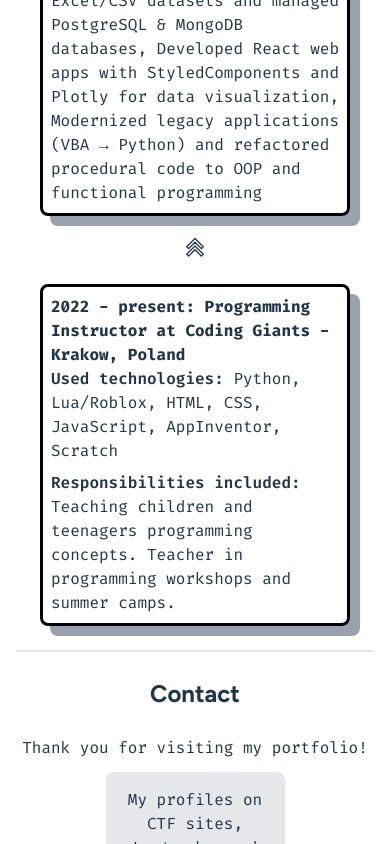
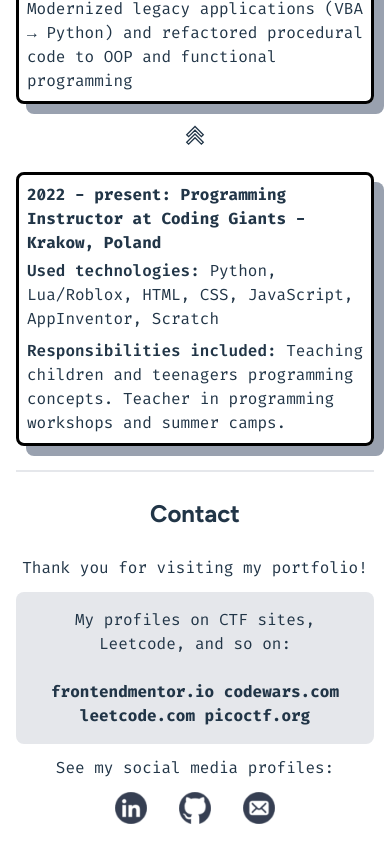
Before and after one commit to little-star45/domanska-portfolio, a React (Vite) app: page / in a window 390 px wide. Shown: the part 5863-6707 px from the top of the page. Built offline with nearby package versions, Linux system fonts and the light colour scheme.

Commit message:
linkedIN name fix x and y spacer in mobile view

```diff
--- a/src/Pages/Home.jsx
+++ b/src/Pages/Home.jsx
@@ -140,7 +140,7 @@ function Home() {
             </div>
     </section>
     <hr className='border-1 border-gray-200 shadow-gray-700 shadow-lg' />
-    <section id='section-experience' className='space-y-5 mx-6 scroll-mt-20'>
+    <section id='section-experience' className='space-y-5 mx-0 lg:mx-6 scroll-mt-20'>
         <p className="text-section-title text-center">Experience</p>
 
             {experiences.map((exp, index) => (
--- a/src/components/Credentials.jsx
+++ b/src/components/Credentials.jsx
@@ -3,8 +3,8 @@
 const Credentials = () => {
 
   return (
-    <div className=' text-center h-contrast:shadow-[0px_-6px_0px_0px_rgba(251, 231, 9, 0.958)] shadow-[0px_-6px_0px_0px_rgba(0,0,0,0.1)] dark:max-w-screen-xl mx-auto font-family-fira-code scroll-pt-16 dark:bg-gray-800 dark:text-white'>
-            <footer className="h-contrast:bg-h-contrast h-contrast:text-yellow-h-contrast bg-dark text-gray-200 text-sm text-center py-4 px-0 mx-0">
+    <div className='text-center h-contrast:shadow-[0px_-6px_0px_0px_rgba(251, 231, 9, 0.958)] shadow-[0px_-6px_0px_0px_rgba(0,0,0,0.1)] dark:max-w-screen-xl mx-auto font-family-fira-code scroll-pt-16 dark:bg-gray-800 dark:text-white'>
+            <footer className="h-contrast:bg-h-contrast h-contrast:text-yellow-h-contrast bg-dark text-gray-200 text-sm text-center py-4 px-2">
               © 2025 Patrycja Domanska. Built with React & TailwindCSS.
               <br></br>
               All icons are free to use without attribution and sourced from{' '}
--- a/src/components/ExperienceCard.jsx
+++ b/src/components/ExperienceCard.jsx
@@ -4,7 +4,7 @@ const ExperienceCard = (props) => {
   const { date, position, company, technologies, responsibilities } = props
 
   return (
-    <div className="h-contrast:bg-h-contrast h-contrast:border-yellow-h-contrast dark:bg-dark flex flex-col  border-3 border-black shadow-[10px_10px_0px_0px_black] p-2 rounded-lg shadow-gray-400 transform hover:scale-102 transition duration-300">
+    <div className="space-y-1 h-contrast:bg-h-contrast h-contrast:border-yellow-h-contrast dark:bg-dark flex flex-col  border-3 border-black shadow-[10px_10px_0px_0px_black] p-2 rounded-lg shadow-gray-400 transform hover:scale-102 transition duration-300">
         <p className='font-bold'>{date}: {position} at {company}</p>
         <div className='flex flex-col gap-2'>
           <p><span className='font-semibold'>Used technologies: </span> {technologies.join(', ')}</p>
--- a/src/components/Footer.jsx
+++ b/src/components/Footer.jsx
@@ -10,7 +10,7 @@ const Footer = () => {
   return (
     <div className='text-center space-y-3'>
             <p>Thank you for visiting my portfolio!</p>
-            <article className="h-contrast:bg-h-contrast h-contrast:border-yellow-h-contrast h-contrast:border-2 p-4 text-center mx-auto max-w-1/2 bg-gray-200 rounded-lg relative overflow-hidden dark:text-gray-800">
+            <article className="h-contrast:bg-h-contrast h-contrast:border-yellow-h-contrast h-contrast:border-2 p-4 text-center mx-auto lg:max-w-1/2 bg-gray-200 rounded-lg relative overflow-hidden dark:text-gray-800">
 
               <p>My profiles on CTF sites, Leetcode, and so on:</p>
               <br />
@@ -30,11 +30,11 @@ const Footer = () => {
                 <img src={githubIcon} alt="Github" className="w-8 h-8 mr-2 dark:bg-white dark:rounded-full dark:border-2" />
 
               </a>
-              <a className="h-contrast:bg-yellow-h-contrast h-contrast:rounded-full cursor-default w-8 h-8 h-contrast:outline-2" href="mailto:domanska.dev@gmail.com">
+              <a className="h-contrast:bg-yellow-h-contrast h-contrast:rounded-full w-8 h-8 h-contrast:outline-2" href="mailto:domanska.dev@gmail.com">
                 <img src={emailIcon} alt="Email" className="w-8 h-8 mr-2 dark:bg-white dark:rounded-full dark:border-2" />
               </a>
             </div>
-            <p>If you'd like to get in touch, feel free to reach out via Linkedin.</p>
+            <p>If you'd like to get in touch, feel free to reach out via email or LinkedIn.</p>
 
             {/* <p>If you'd like to get in touch, feel free to reach out via email using the contact form below.</p> */}
             {/* <FooterForm /> */}
```
